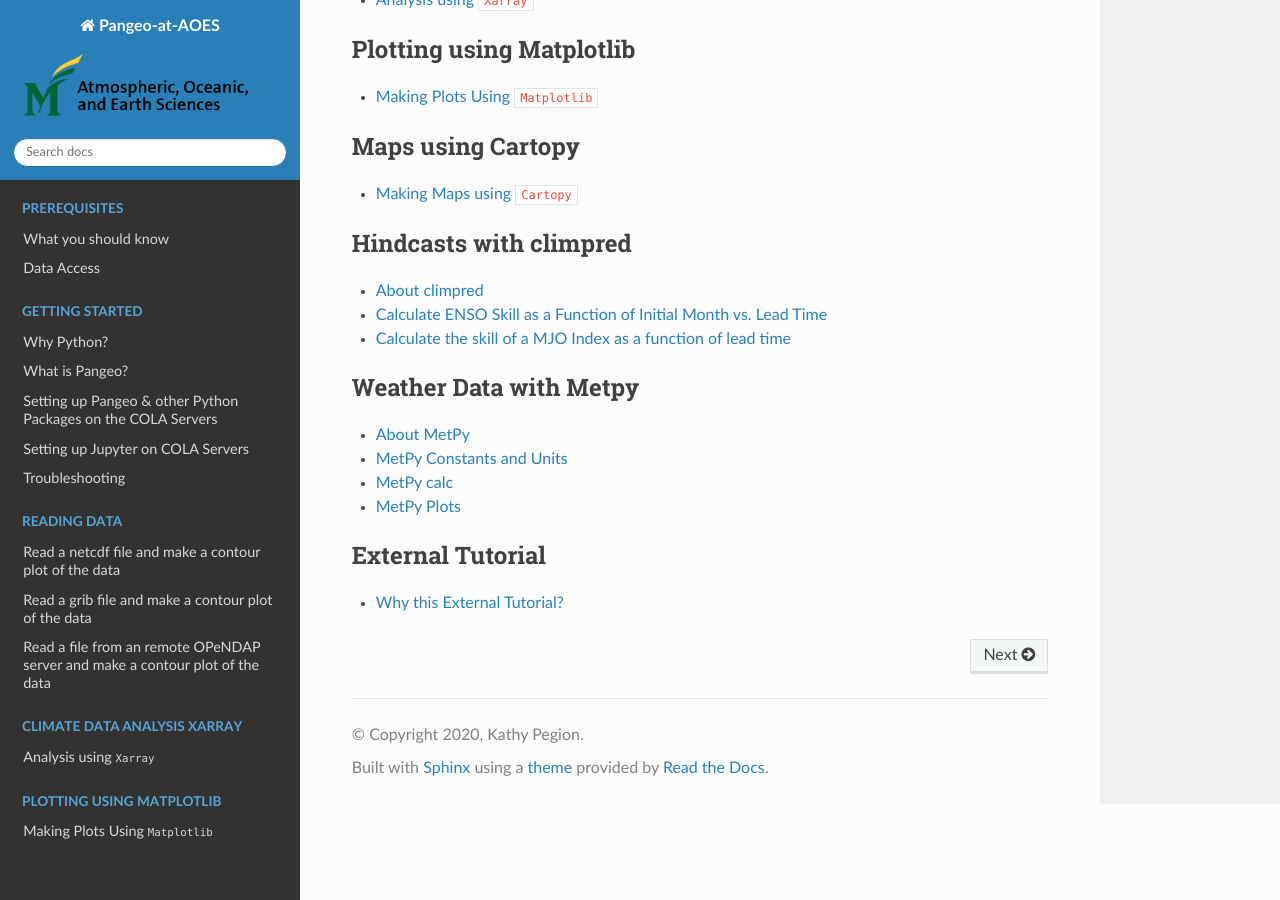
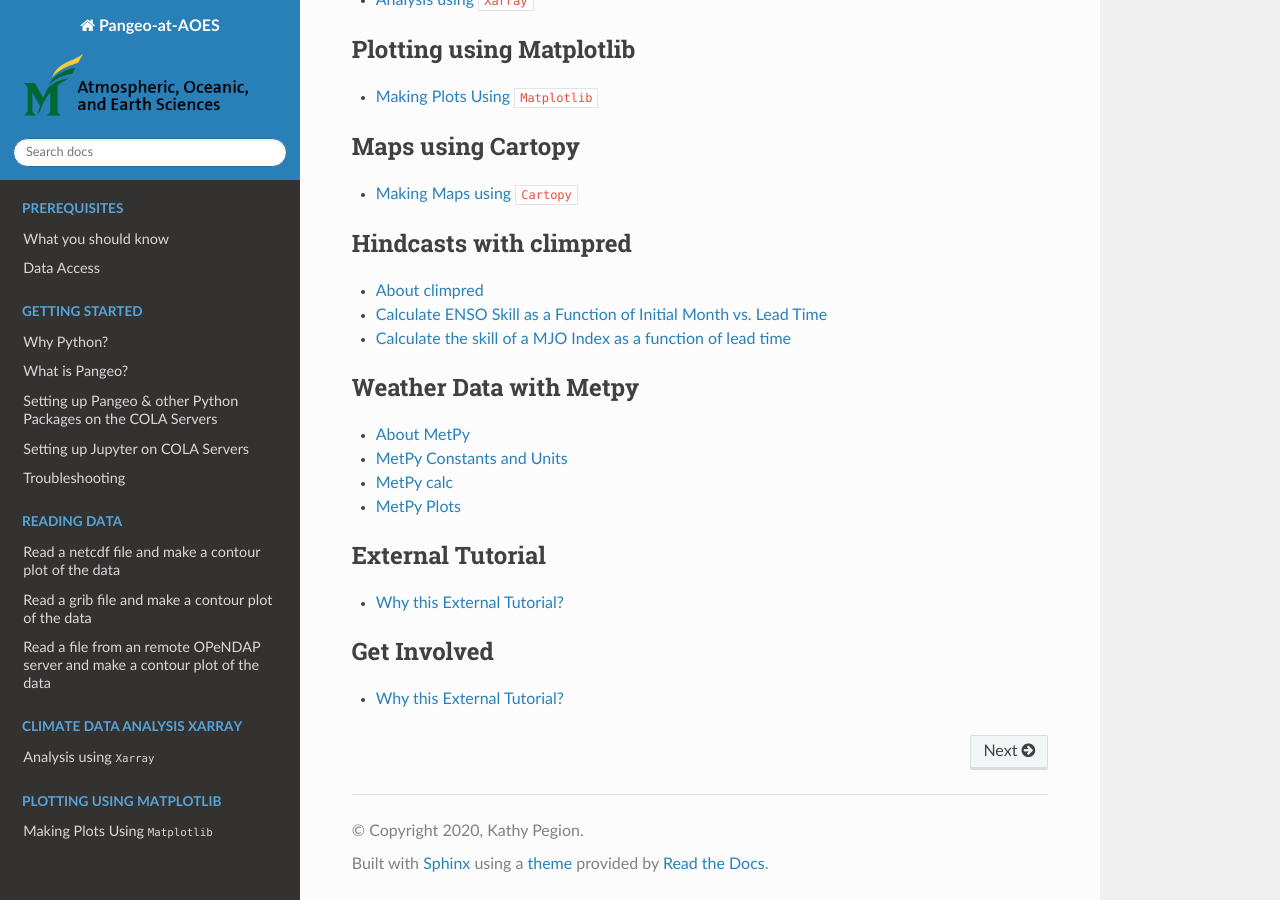
Before and after one commit to kpegion/Pangeo-at-AOES, a Sphinx documentation site: the page built from docs/source/index.rst, in a window 1280 px wide and 900 px high, scrolled down 912 px. Built offline with Sphinx 7.4.7 and the Read the Docs theme 2.0.0, drawn with Linux system fonts in a browser that asks for light colours.

Commit message:
update index.rst

```diff
--- a/docs/source/index.rst
+++ b/docs/source/index.rst
@@ -86,3 +86,10 @@ The examples are also generally relevant for climate data analysis.  Therefore,
    :caption: External Tutorial
 
    external.rst
+
+
+.. toctree::
+   :maxdepth: 1
+   :caption: Get Involved
+
+   external.rst
```
Also changed, not shown: docs/source/get-involved.rst (+3 -7 lines).
